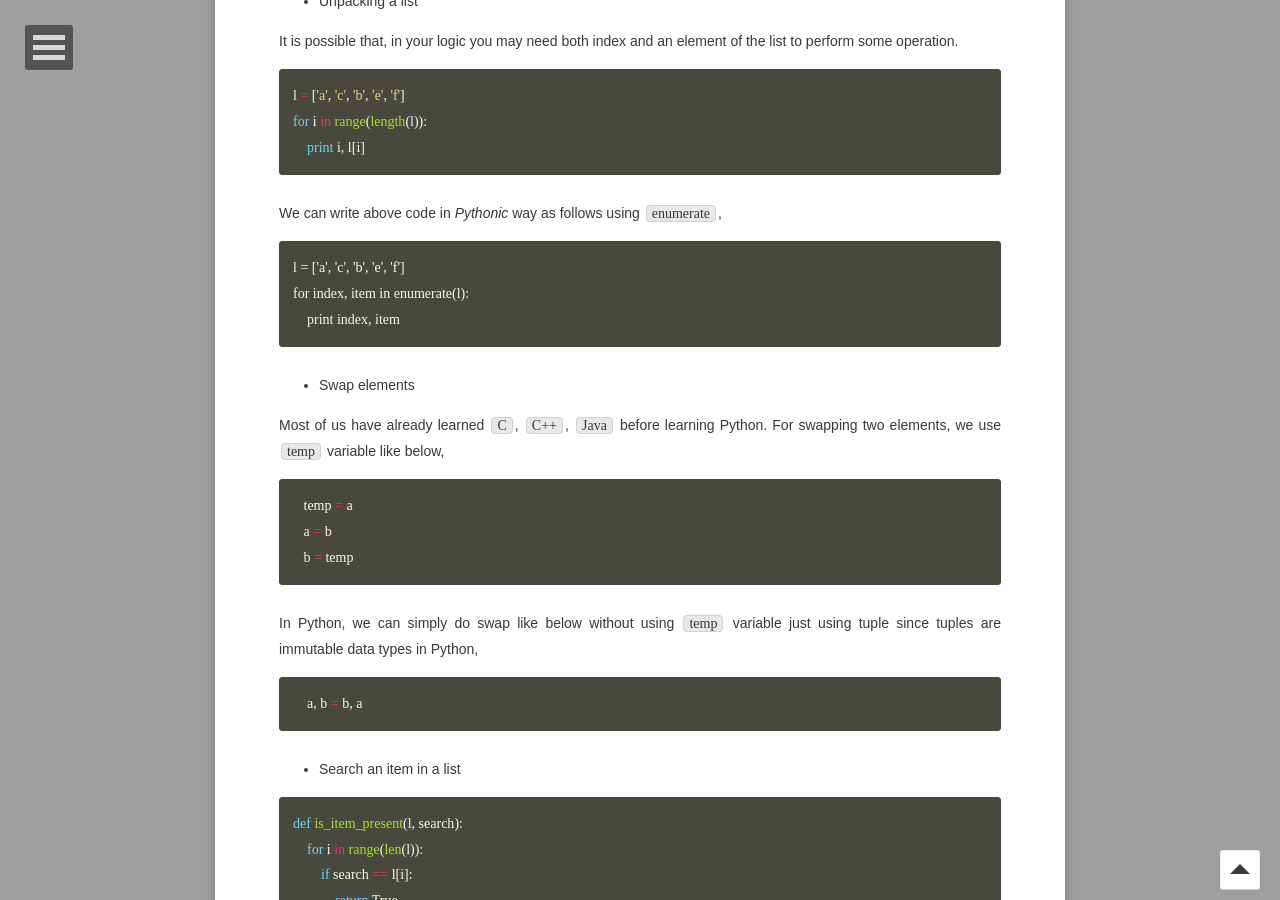
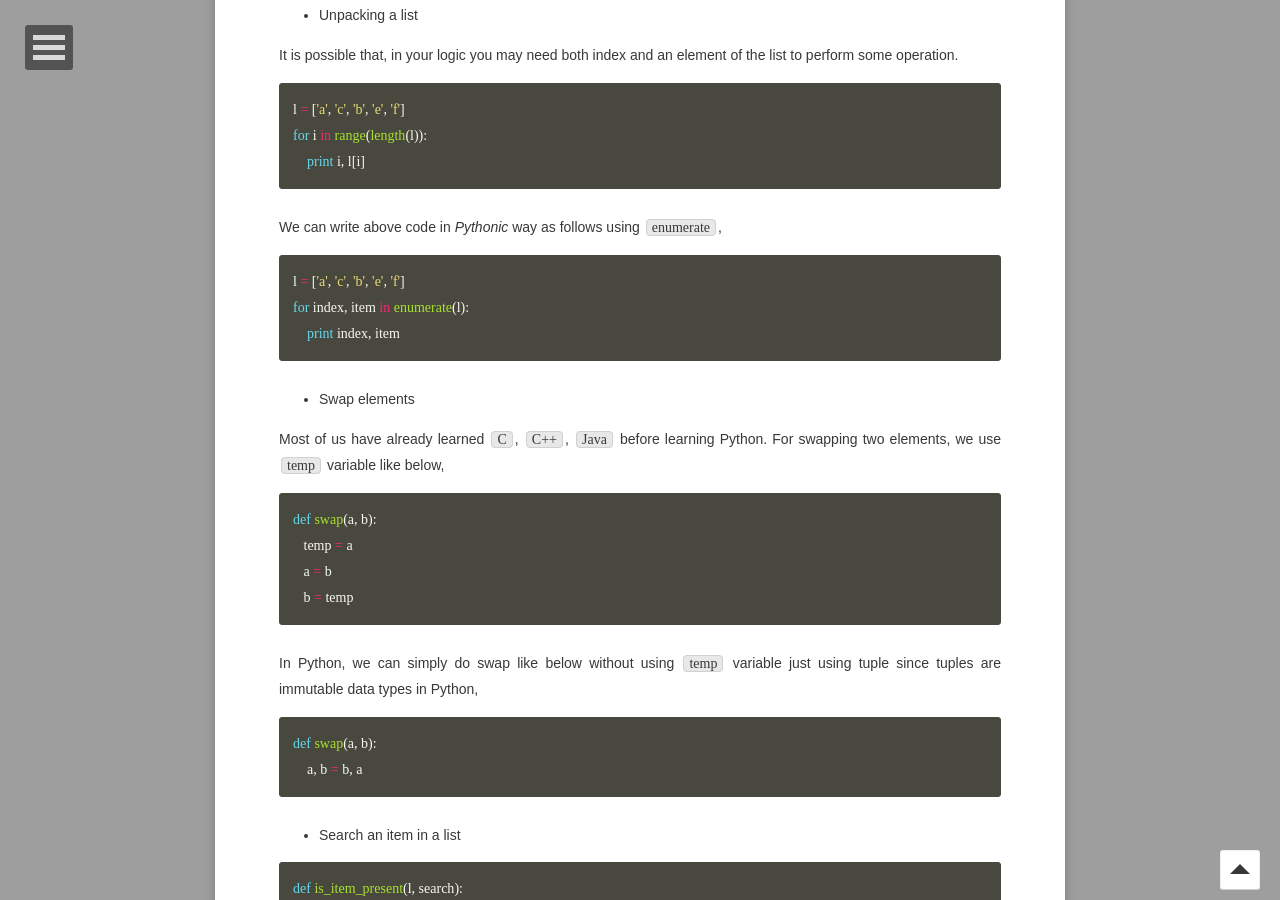
Before and after one commit to vishsangale/vishsangale.github.io, a Jekyll site: the page built from _posts/2016-11-06-pythonic-code.md, in a window 1280 px wide and 900 px high, scrolled down 935 px. Built offline with Jekyll 4.4.1, drawn with Linux system fonts in a browser that asks for light colours; some web fonts are replaced; comment, search, counter and statistics services are not loaded.

Commit message:
Update 2016-11-06-pythonic-code.md

````diff
--- a/_posts/2016-11-06-pythonic-code.md
+++ b/_posts/2016-11-06-pythonic-code.md
@@ -18,6 +18,7 @@ something _Pythonic_. _Pythonic_ is vague concept, it is not hard
 defined.
 
 * Traverse a list
+
 ```python
 l = ['a', 'c', 'b', 'e', 'f']
 for i in range(length(l)):
@@ -38,6 +39,7 @@ for item in l:
 
 It is possible that, in your logic you may need both index and an
 element of the list to perform some operation.
+
 ```python
 l = ['a', 'c', 'b', 'e', 'f']
 for i in range(length(l)):
@@ -46,7 +48,7 @@ for i in range(length(l)):
 
 We can write above code in _Pythonic_ way as follows using `enumerate`,
 
-```
+```python
 l = ['a', 'c', 'b', 'e', 'f']
 for index, item in enumerate(l):
     print index, item
@@ -58,6 +60,7 @@ Most of us have already learned `C`, `C++`, `Java` before learning
 Python. For swapping two elements, we use `temp` variable like below,
 
 ```python
+def swap(a, b):
    temp = a
    a = b
    b = temp
@@ -67,6 +70,7 @@ In Python, we can simply do swap like below without using `temp` variable
 just using tuple since tuples are immutable data types in Python,
 
 ```python
+def swap(a, b):
     a, b = b, a
 ```
 
````
